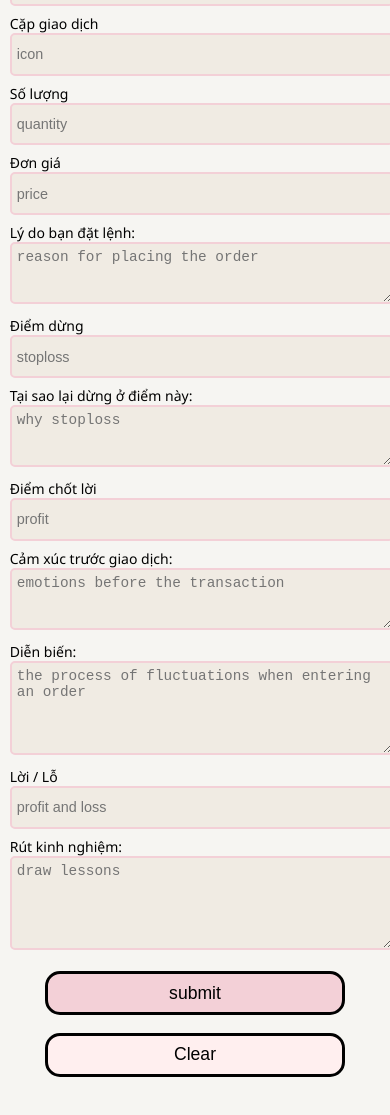
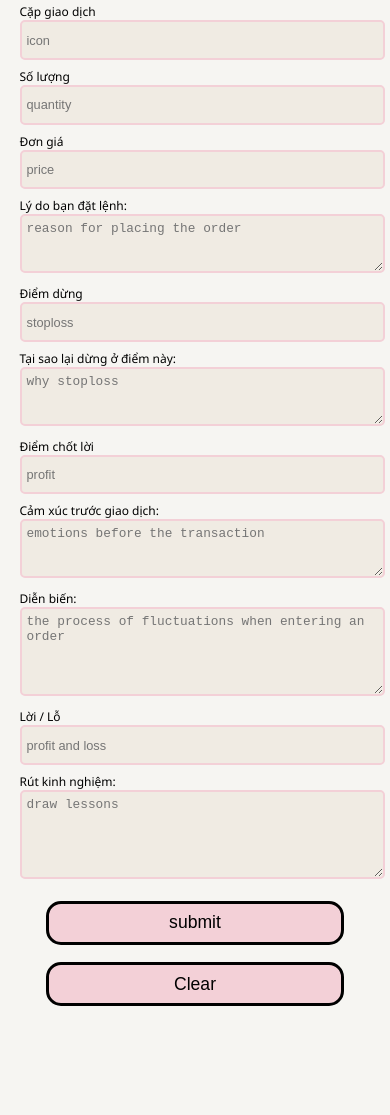
Before and after one commit to CPU-THDang/nhat_ky_giao_dich, a plain HTML site: page index.html in a window 390 px wide. Shown: the part 181-1296 px from the top of the page. After the commit the page ends 1229 px from the top, so only its background shows below. Drawn offline with Linux system fonts and the light colour scheme.

Commit message:
Update styles.css
update button

```diff
--- a/styles.css
+++ b/styles.css
@@ -37,7 +37,7 @@ input, textarea {
     font-size: 1rem;
 }
 
-input[type="submit"] {
+input[type="submit"], button {
     display: block;
     width: 100%; /* Chiếm toàn bộ chiều rộng trên điện thoại */
     max-width: 300px;
@@ -50,42 +50,35 @@ input[type="submit"] {
     cursor: pointer;
 }
 
-button {
-    display: block;
-    width: 100%; /* Chiếm toàn bộ chiều rộng trên điện thoại */
-    max-width: 300px;
-    margin: 1em auto;
-    height: 2.5em;
-    font-size: 1.1rem;
-    border-radius: 15px;
-    background-color: #FFEFEF;
-    border: 3px solid black;
-    cursor: pointer;
+input[type="submit"]:active, button:active {
+    border-color: red;
+    background-color: #FFD700; /* Màu vàng */
+    transform: scale(0.95); /* Hiệu ứng nhấn xuống */
 }
 
 @media (max-width: 480px) {
     body {
-        font-size: 14px; /* Giảm font-size cho màn hình nhỏ */
+        font-size: 12px; /* Giảm font-size cho màn hình nhỏ */
     }
 
     form {
-        width: 95%; /* Chiếm gần hết màn hình */
+        width: 90%; /* Chiếm gần hết màn hình */
     }
 
     h1 {
-        font-size: 1.3rem;
+        font-size: 1.2rem;
     }
 
     input, textarea {
-        font-size: 0.9rem; /* Giảm cỡ chữ input để vừa với màn hình nhỏ */
+        font-size: 0.8rem; /* Giảm cỡ chữ input để vừa với màn hình nhỏ */
     }
 
     input[type="submit"] {
-        width: 90%; /* Submit button rộng hơn để dễ bấm */
+        width: 85%; /* Submit button rộng hơn để dễ bấm */
     }
 
     button {
-        width: 90%;
+        width: 85%;
     }
 
 }
```
